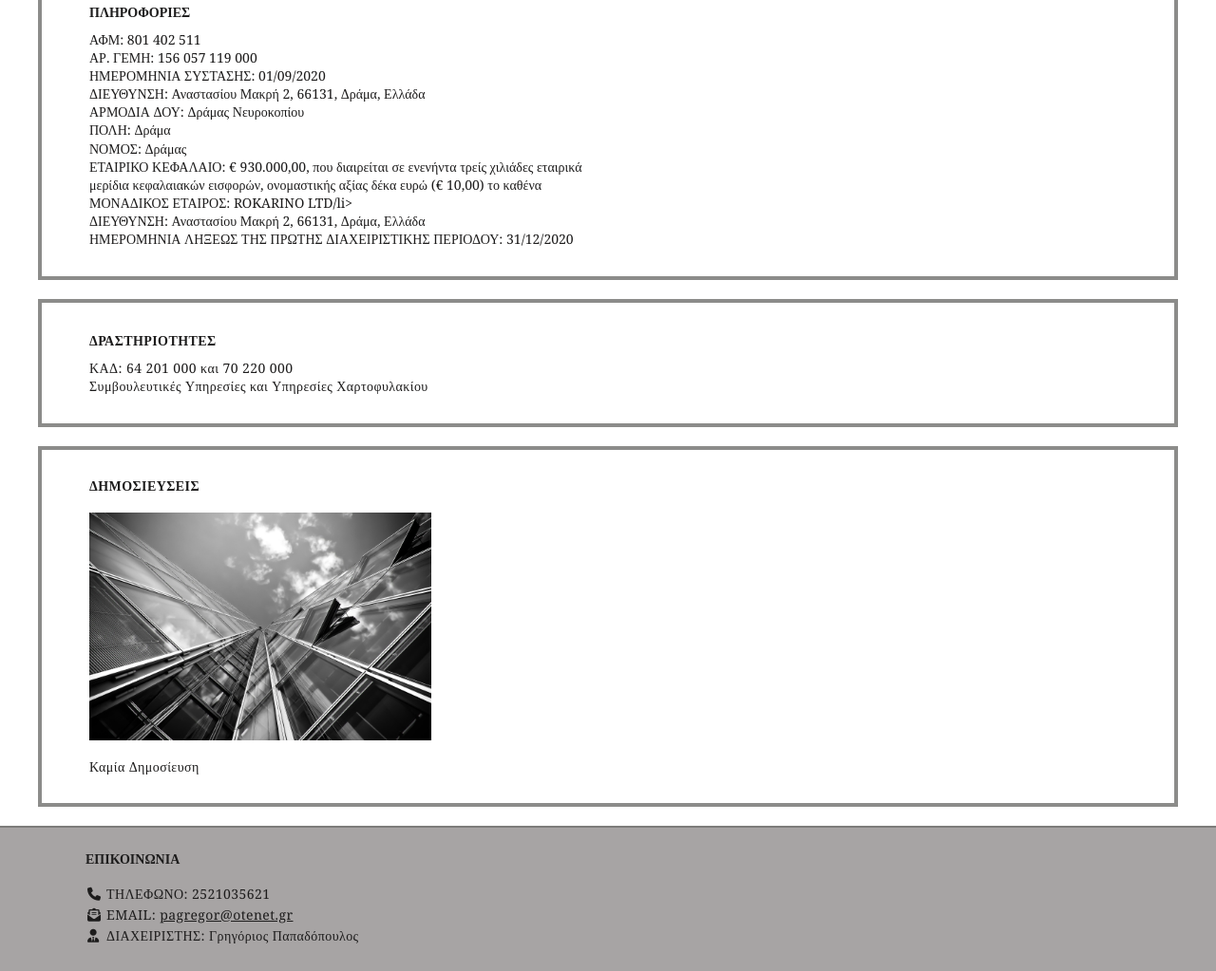
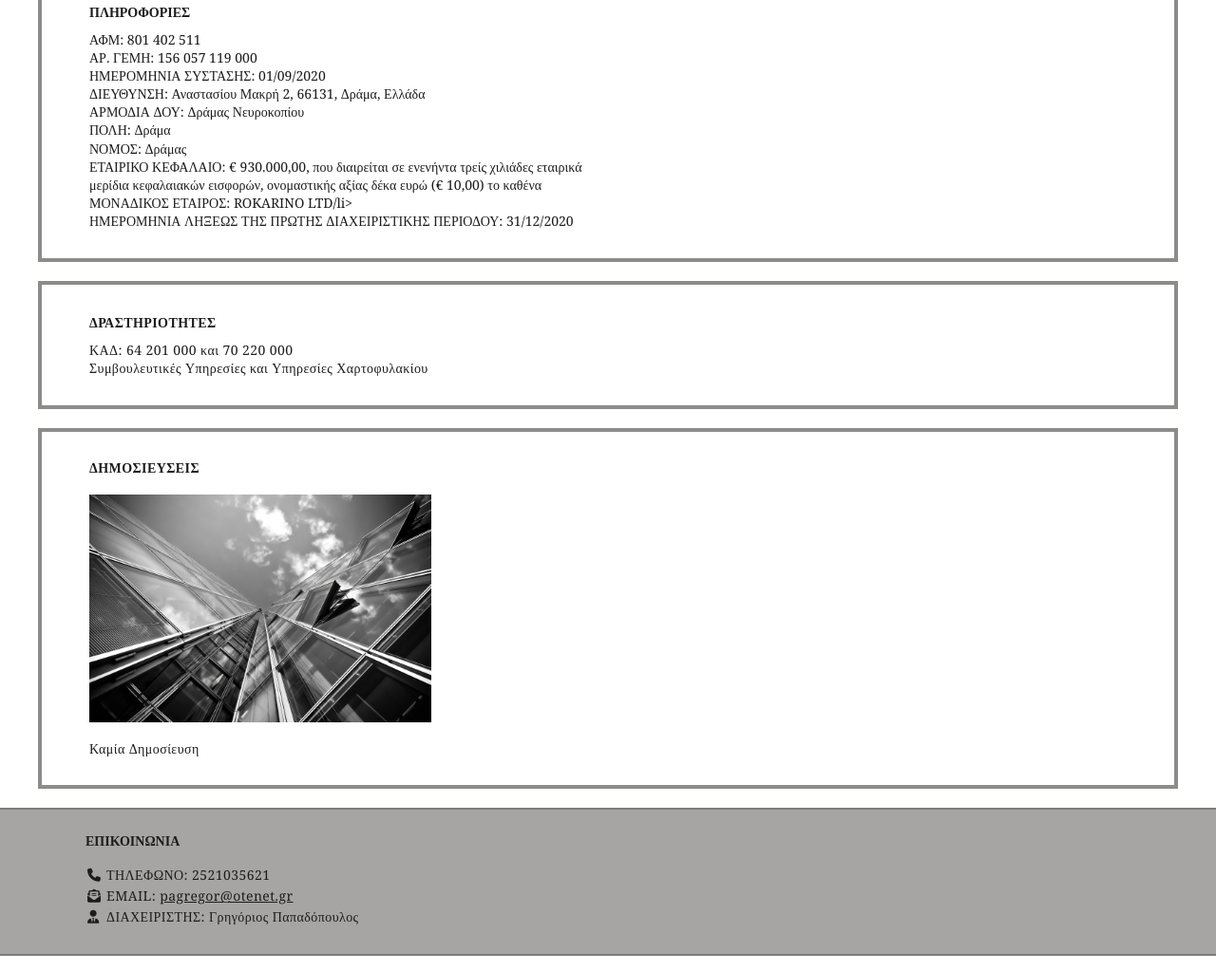
Before and after one commit to DrIkeProject/ahsinglememberpc, a plain HTML site: page index.html in a window 1280 px wide. Shown: the part 822-1845 px from the top of the page at 95% size. Drawn offline with nearby package versions, Linux system fonts and the light colour scheme; a web font is replaced by a local one.

Commit message:
Address Amended

```diff
--- a/index.html
+++ b/index.html
@@ -65,7 +65,6 @@
 <li>ΕΤΑΙΡΙΚΟ ΚΕΦΑΛΑΙΟ: € 930.000,00, που διαιρείται σε ενενήντα τρείς χιλιάδες εταιρικά <br>μερίδια κεφαλαιακών εισφορών, ονομαστικής αξίας δέκα
 ευρώ (€ 10,00) το καθένα</li>
 <li>ΜΟΝΑΔΙΚΟΣ ΕΤΑΙΡΟΣ: ROKARINO LTD/li>
-<li>ΔΙΕΥΘΥΝΣΗ: Αναστασίου Μακρή 2, 66131, Δράμα, Ελλάδα</li>
 <li>ΗΜΕΡΟΜΗΝΙΑ ΛΗΞΕΩΣ ΤΗΣ ΠΡΩΤΗΣ ΔΙΑΧΕΙΡΙΣΤΙΚΗΣ ΠΕΡΙΟΔΟΥ: 31/12/2020</li>
 </ul>
 </div>
```
